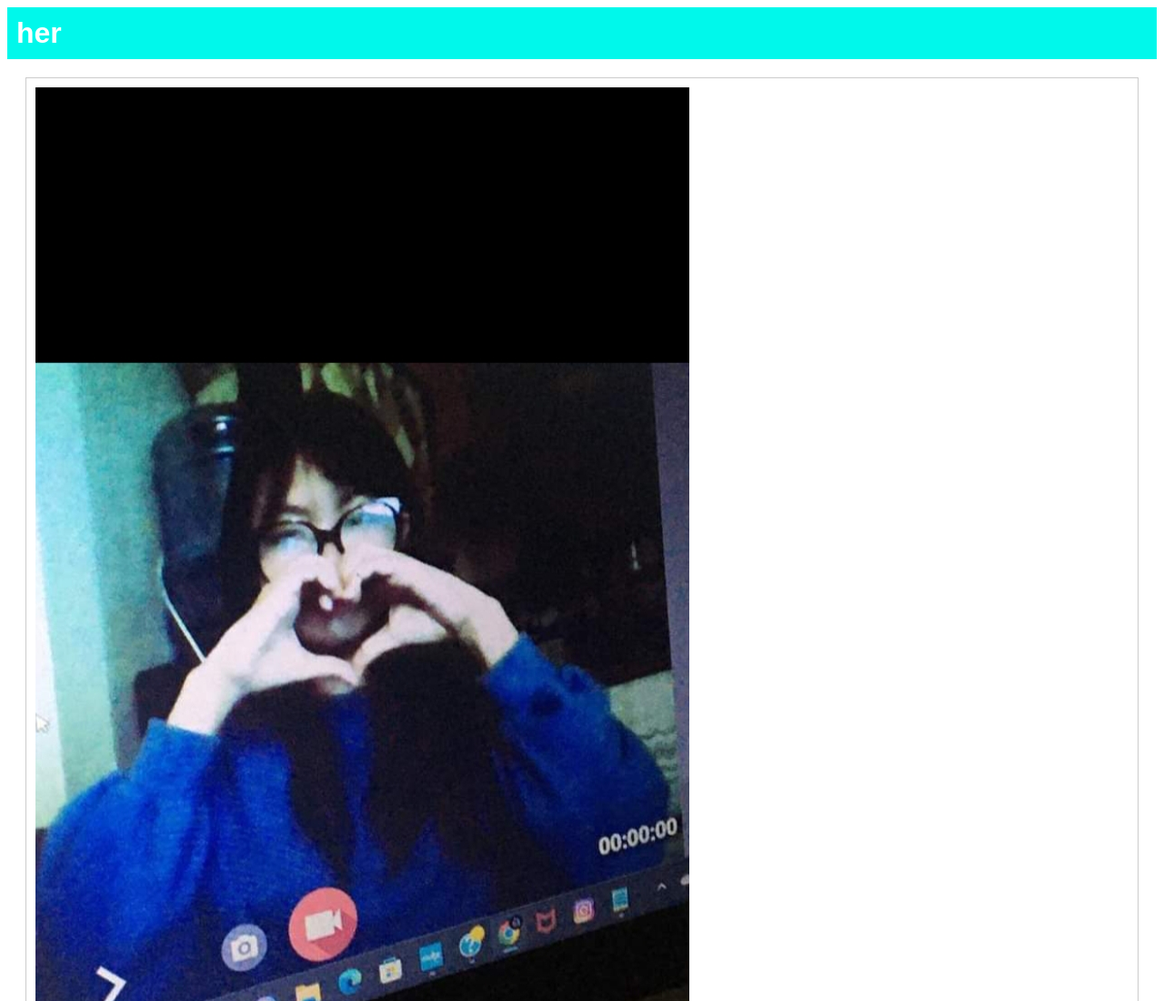
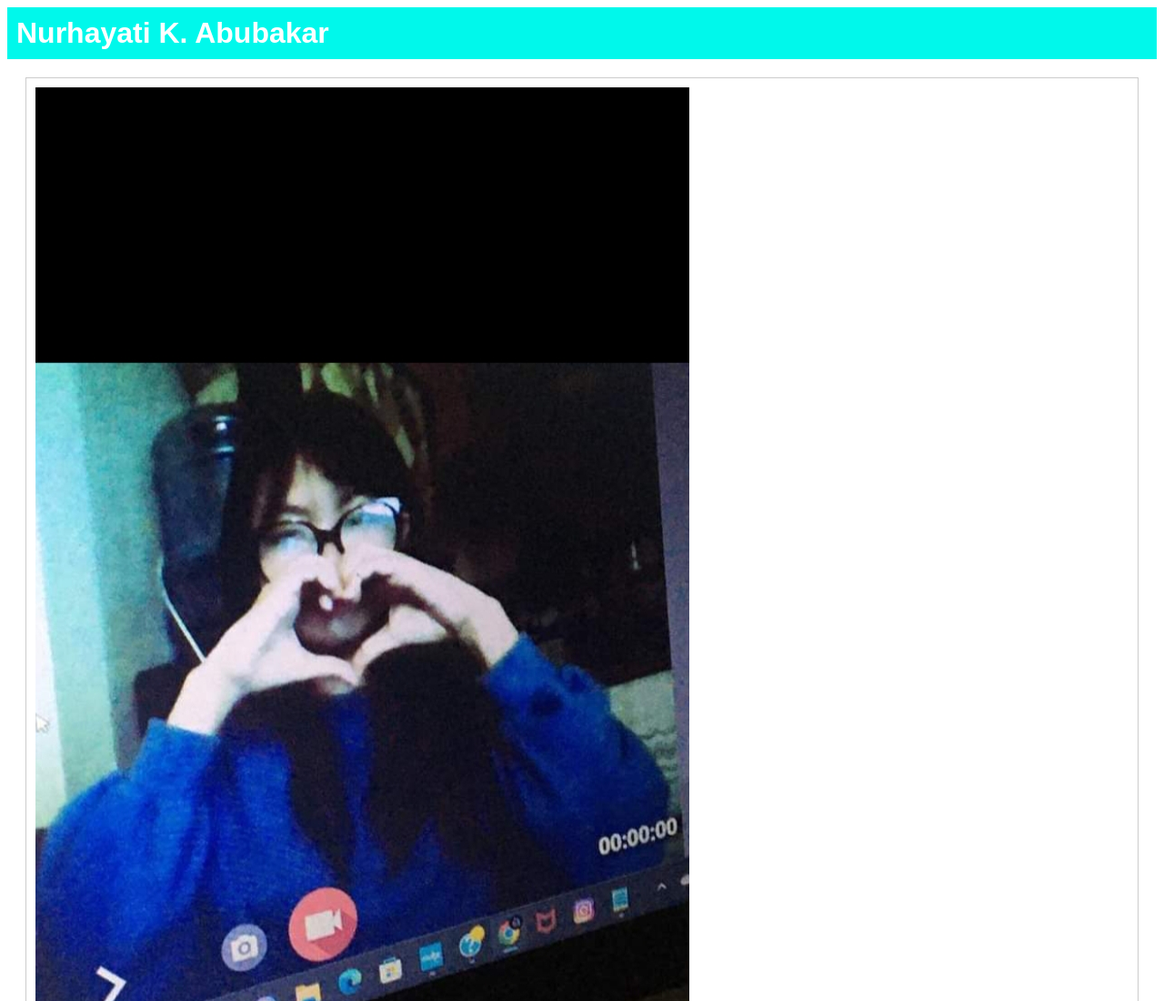
Before and after one commit to Andmyusernameis/Tokisaki, a plain HTML site: page untitled.html in a window 1280 px wide. Shown: the top 1100 px of the page at 91% size. Drawn offline with Linux system fonts and the light colour scheme.

Commit message:
Update untitled.html

```diff
--- a/untitled.html
+++ b/untitled.html
@@ -47,7 +47,7 @@
 </head>
 <body>
   <div id="header">
-    <h1>her</h1>
+    <h1>Nurhayati K. Abubakar</h1>
   </div>
 
   <div id="content">
```
